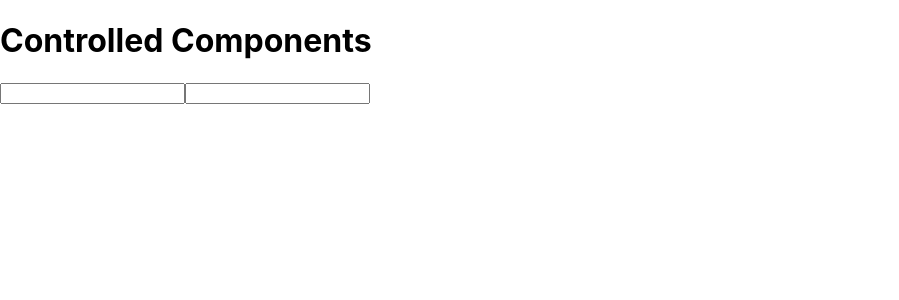
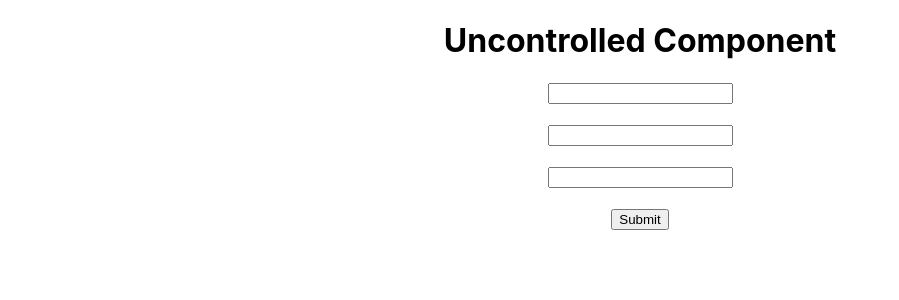
Before and after one commit to Arvind171219/react_lec_yt, a React (Create React App) app: page / in a window 1280 px wide. Shown: the top 300 px of the page, without its empty margins (0-899 px from the left). Built offline with nearby package versions, Linux system fonts and the light colour scheme.

Commit message:
Uncontrolled Component

```diff
--- a/src/App.js
+++ b/src/App.js
@@ -1,13 +1,30 @@
-import React,{useState} from 'react'
+import './App.css';
+import React, { useRef } from 'react'
+function App() {
+  let inputRef = useRef(null)
+  let inputRef2 = useRef(null)
 
-export default function App() {
-  let [val,setVal] = useState("")
-  let [item,setItem] = useState("")
+  function submitForm(e) {
+    e.preventDefault()
+    console.warn("input field 1 value : ", inputRef.current.value)
+    console.warn("input field 2 value : ", inputRef2.current.value)
+    let input3 = document.getElementById('input3').value
+    console.warn("input field 3 value : ", input3)
+
+
+  }
   return (
-    <div className='App'>
-      <h1>Controlled Components</h1>
-      <input type="text" value={val} onChange={(e)=>setVal(e.target.value)} />
-      <input type="text" value={item} onChange={(e)=>setItem(e.target.value)} />
+    <div className="App">
+      <h1>Uncontrolled Component </h1>
+      <form onSubmit={submitForm} >
+        <input ref={inputRef} type="text" /> <br /> <br />
+        <input ref={inputRef2} type="text" /> <br /> <br />
+        <input id="input3" type="text" /> <br /> <br />
+
+        <button>Submit</button>
+      </form>
     </div>
-  )
+  );
+
 }
+export default App;
```
